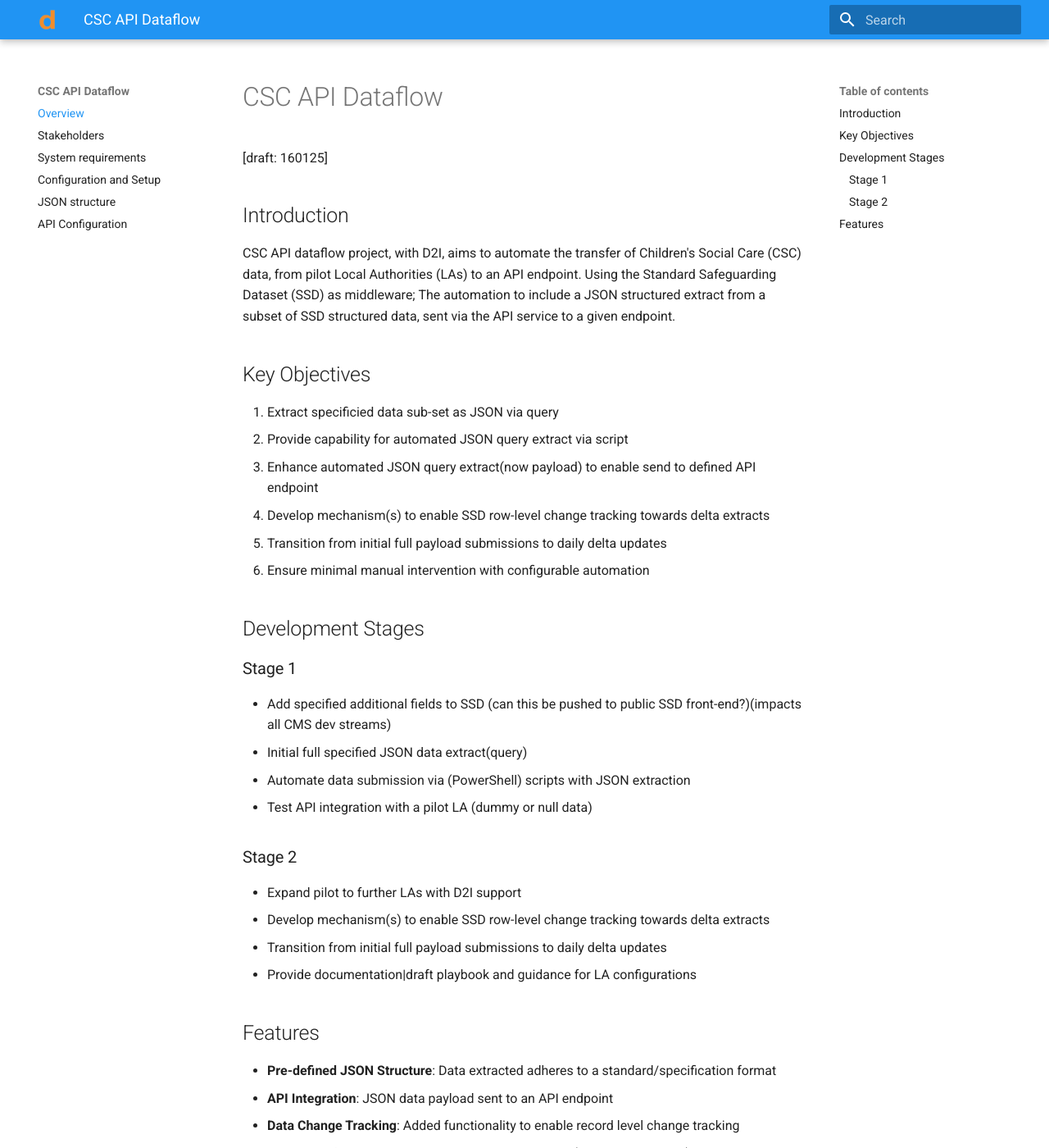
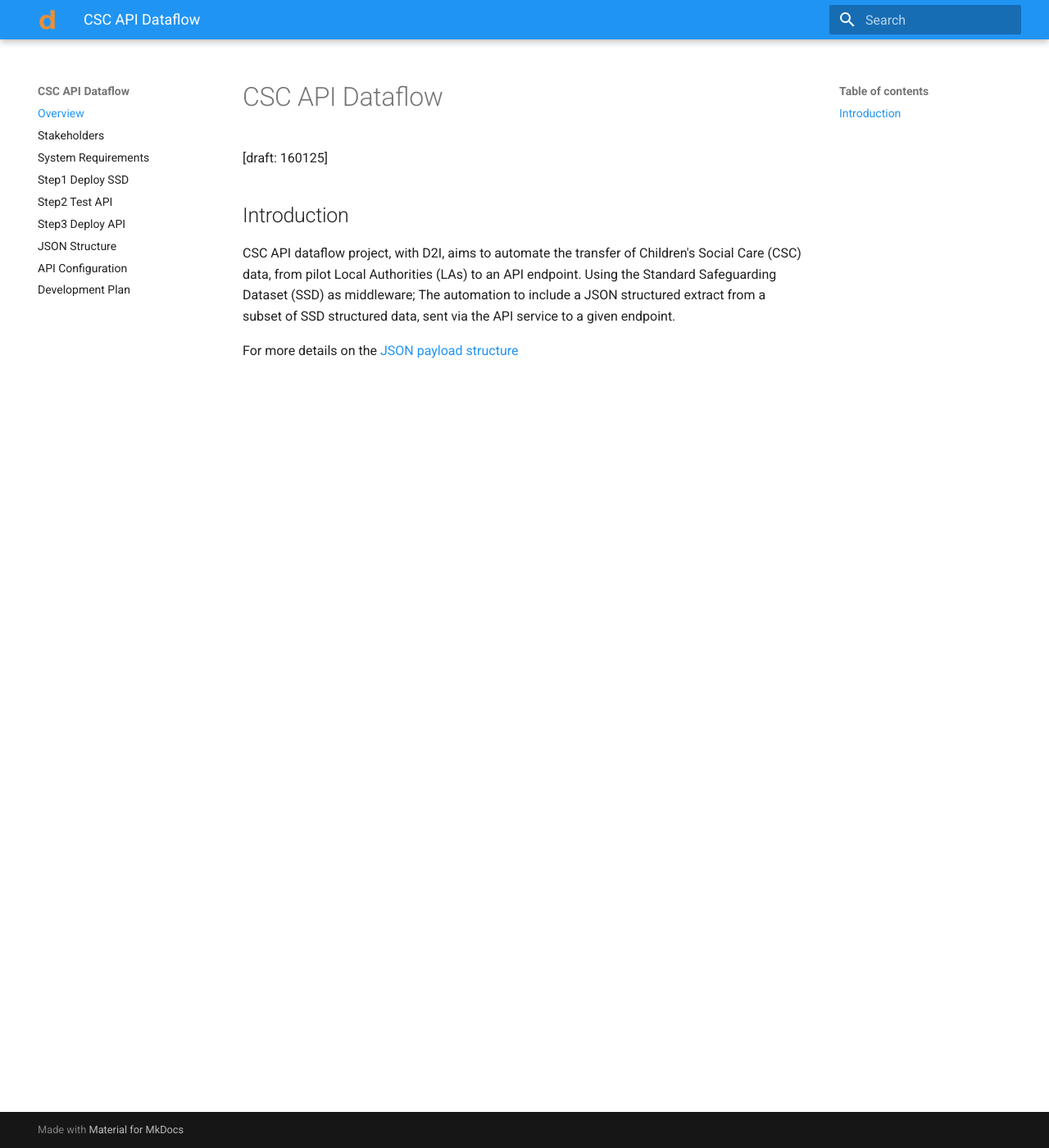
Before and after one commit to data-to-insight/dfe-csc-api-data-flows, an MkDocs documentation site: the page built from docs/index.md, in a window 1280 px wide and 1400 px high. Shown: the whole window at 82% size. Built offline with MkDocs 1.6.1 and Material for MkDocs 9.7.7, drawn with Linux system fonts in a browser that asks for light colours; some of the changed text lies outside the part shown.

Commit message:
stage one breakdown and formating chgs

```diff
--- a/docs/assets/css/styles.css
+++ b/docs/assets/css/styles.css
@@ -29,3 +29,30 @@ html {
 }
 
 /* End Doc menu + sub menu items */
+
+
+/* checkbox styles */
+
+/* Increase checkbox size + spacing */
+ul.task-list {
+    list-style: none; /* Rem default bullet points */
+}
+
+.task-list-item {
+    display: flex;
+    align-items: center;
+}
+
+.task-list-item input[type="checkbox"] {
+    transform: scale(1.2); /* +checkbox size */
+    margin-right: 10px; /* spacing btwn checkbox and text */
+}
+
+/* End checkbox styles */
+
+
+/* shrink text on dev plan page */
+[data-md-file="development_plan"] .md-content {
+    font-size: 0.85rem !important;
+    line-height: 1.4 !important;
+}
--- a/docs/index.md
+++ b/docs/index.md
@@ -5,33 +5,5 @@
 CSC API dataflow project, with D2I, aims to automate the transfer of Children's Social Care (CSC) data, from pilot Local Authorities (LAs) to an API endpoint.
 Using the Standard Safeguarding Dataset (SSD) as middleware; The automation to include a JSON structured extract from a subset of SSD structured data, sent via the API service to a given endpoint.
 
-## Key Objectives
-1. Extract specificied data sub-set as JSON via query
-2. Provide capability for automated JSON query extract via script
-3. Enhance automated JSON query extract(now payload) to enable send to defined API endpoint
-4. Develop mechanism(s) to enable SSD row-level change tracking towards delta extracts
-5. Transition from initial full payload submissions to daily delta updates
-6. Ensure minimal manual intervention with configurable automation
 
-## Development Stages
-### Stage 1
-- Add specified additional fields to SSD (can this be pushed to public SSD front-end?)(impacts all CMS dev streams)
-- Initial full specified JSON data extract(query)
-- Automate data submission via (PowerShell) scripts with JSON extraction
-- Test API integration with a pilot LA (dummy or null data)
-
-### Stage 2
-- Expand pilot to further LAs with D2I support
-- Develop mechanism(s) to enable SSD row-level change tracking towards delta extracts
-- Transition from initial full payload submissions to daily delta updates
-- Provide documentation|draft playbook and guidance for LA configurations
-
-
-## Features
-- **Pre-defined JSON Structure**: Data extracted adheres to a standard/specification format
-- **API Integration**: JSON data payload sent to an API endpoint
-- **Data Change Tracking**: Added functionality to enable record level change tracking
-- **Status Tracking**: Store/update API reponse statuses (Sent, Error, Testing) within the SSD
-
-
-For more details on the JSON structure, see [Configuration and Setup](setup.md)
+For more details on the [JSON payload structure](payload_structure.md)
--- a/mkdocs.yml
+++ b/mkdocs.yml
@@ -12,15 +12,20 @@ theme:
     # - navigation.tabs       # swap to tabs in ribbon (depreciated)
     - navigation.top          # shift TOC into left sidebar
     - navigation.sections     # highlight current section during scroll
+    - tasklist                # checklist boxes in dev planning
+
   toc:
     depth: 3  # (alter if h-depth deepens beyond h3. Current : H1, H2, H3)
 nav:
   - Overview: index.md
   - Stakeholders: stakeholders.md
-  - System requirements: system_requirements.md
-  - Configuration and Setup: setup.md
-  - JSON structure: payload_structure.md
+  - System Requirements: system_requirements.md
+  - Step1 Deploy SSD: 1_deploy_ssd.md
+  - Step2 Test API: 2_test_api.md
+  - Step3 Deploy API: 3_deploy_api.md
+  - JSON Structure: payload_structure.md
   - API Configuration: api_config.md
+  - Development Plan: development_plan.md
 plugins:
   - search
   - pdf-export
--- a/requirements.txt
+++ b/requirements.txt
@@ -21,6 +21,7 @@ cycler==0.12.1
 debugpy==1.8.9
 decorator==5.1.1
 defusedxml==0.7.1
+EditorConfig==0.17.0
 executing==2.1.0
 fastjsonschema==2.21.1
 filelock==3.13.1
@@ -40,6 +41,7 @@ isoduration==20.11.0
 jedi==0.19.2
 Jinja2==3.1.4
 joblib==1.4.2
+jsbeautifier==1.15.1
 json5==0.10.0
 jsonpointer==3.0.0
 jsonschema==4.23.0
@@ -66,6 +68,7 @@ mkdocs==1.6.1
 mkdocs-get-deps==0.2.0
 mkdocs-material==9.5.49
 mkdocs-material-extensions==1.3.1
+mkdocs-mermaid2-plugin==1.2.1
 mkdocs-pdf-export-plugin==0.5.10
 mpmath==1.3.0
 nbclient==0.10.1
```
Also changed, not shown: docs/1_deploy_ssd.md (added, +38 -0 lines), docs/2_test_api.md (added, +38 -0 lines), docs/3_deploy_api.md (added, +38 -0 lines), docs/development_plan.md (added, +63 -0 lines), docs/payload_structure.md (+1 -1 lines), docs/setup.md (deleted, +0 -52 lines), docs/system_requirements.md (+1 -1 lines).
